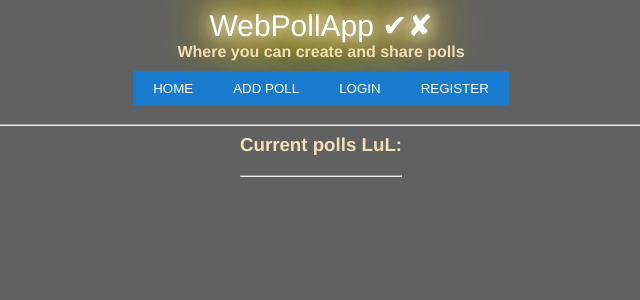
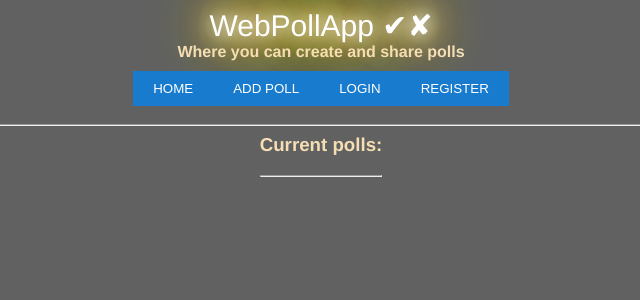
Before and after one commit to Quasit/WebPollApp, a Flask app: page / in a window 1280 px wide. Shown: the top 300 px of the page, without its empty margins (319-959 px from the left). Run offline with Flask 2, Linux system fonts and the light colour scheme; data that the repository does not hold is empty.

Commit message:
changes made to the project

```diff
--- a/main.py
+++ b/main.py
@@ -12,7 +12,7 @@ app.logger.addHandler(logging.StreamHandler(sys.stdout))
 app.logger.setLevel(logging.ERROR)
 
 app.config['SECRET_KEY'] = os.environ.get('SECRET_KEY') or 'ThisK3Y$SECRET_KEY'
-app.config['WTF_CSRF_ENABLED'] = False
+#app.config['WTF_CSRF_ENABLED'] = False
 uri = os.getenv("DATABASE_URL")
 if uri.startswith("postgres://"):
     uri = uri.replace("postgres://", "postgresql://", 1)
--- a/templates/landing_page.html
+++ b/templates/landing_page.html
@@ -2,7 +2,7 @@
 
 {% block content %}
 
-<h3 class="wheat">Current polls LuL:</h3>
+<h3 class="wheat">Current polls:</h3>
 <hr>
 {% for poll in polls.items() %}
     <ul class="white"><a class="white" href="{{url_for('poll', poll_url = poll[1]['url'])}}">Poll ID: {{ poll[0] }}</a>
```
